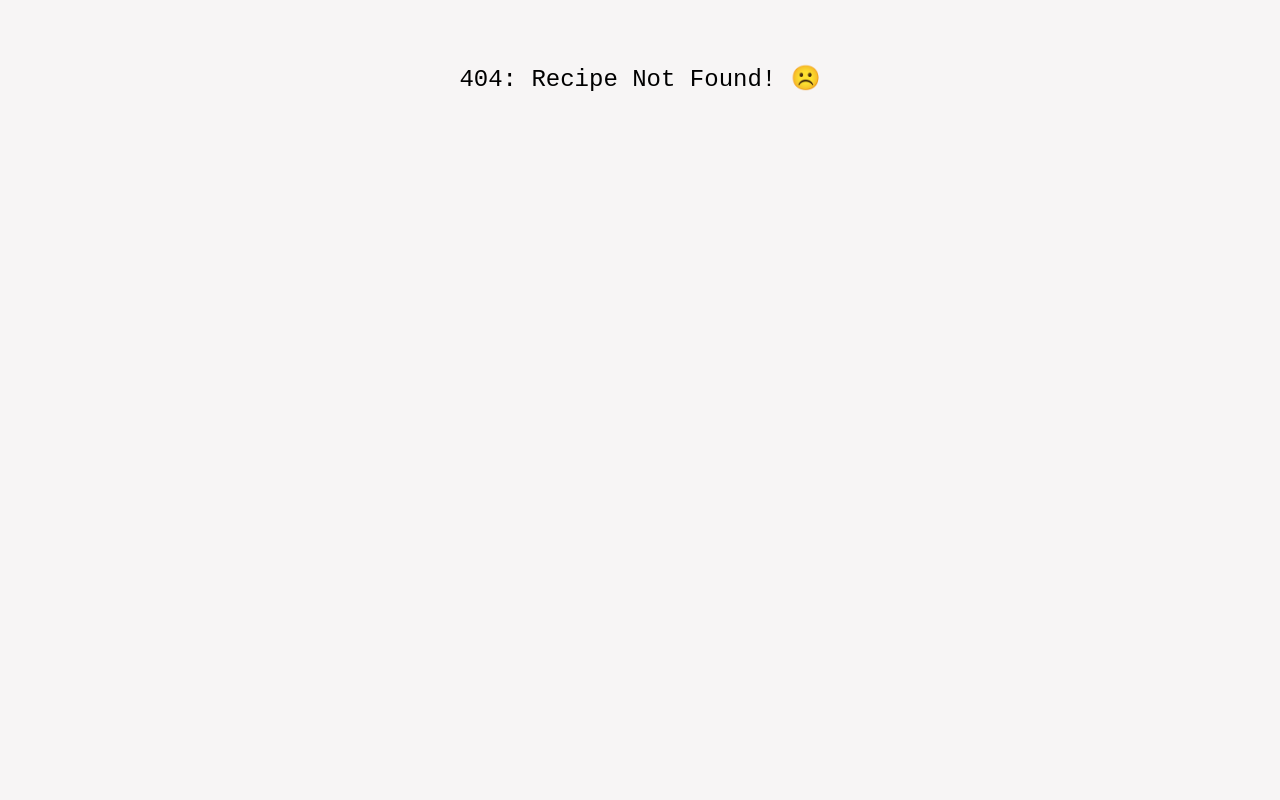
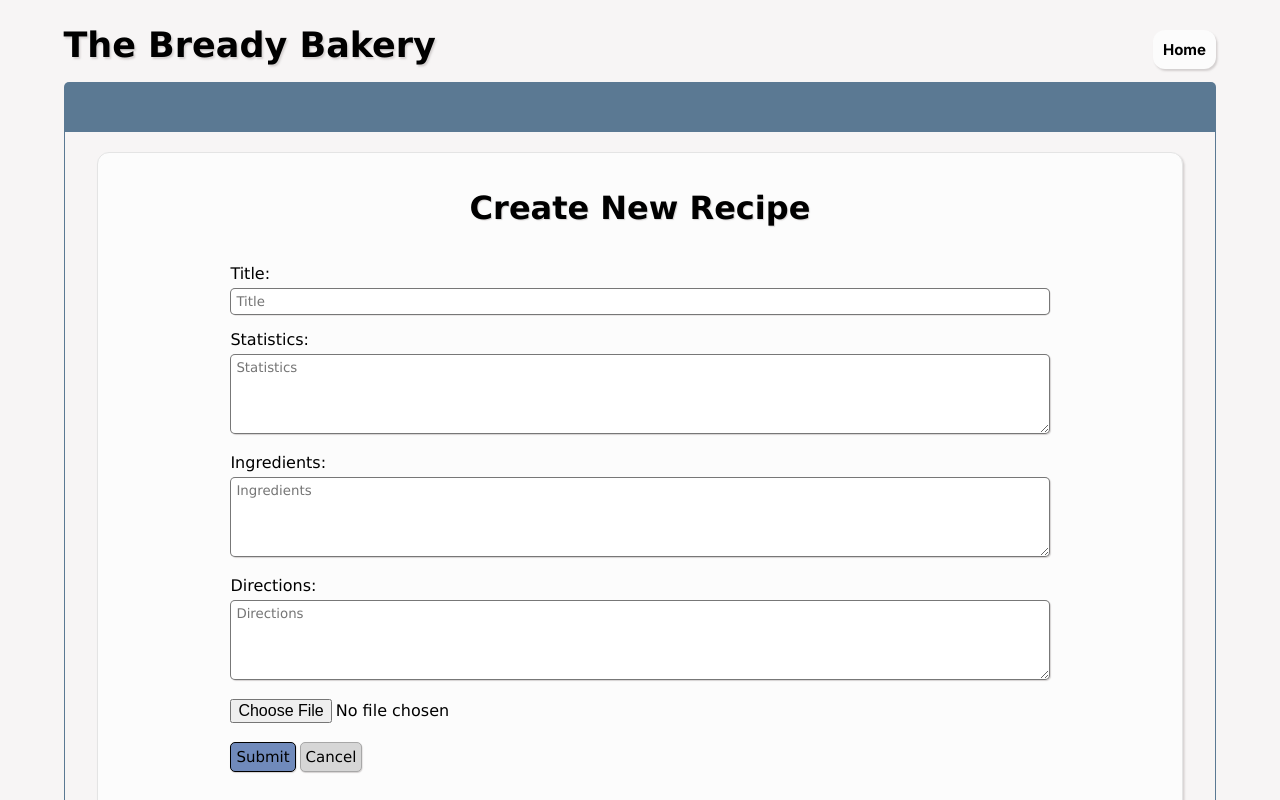
Before and after one commit to sgoh25/cookbook, a Next.js app: page /create in a window 1280 px wide. Before the commit this address had no page. Shown: the top 800 px of the page. Built offline with nearby package versions, Linux system fonts and the light colour scheme.

Commit message:
Add create recipe page with push to firebase db

```diff
--- /dev/null
+++ b/pages/create.js
@@ -0,0 +1,105 @@
+import { ref, set } from 'firebase/database'
+import { useRouter } from 'next/navigation'
+import { useState } from 'react'
+import styles from '@/styles/Home.module.css'
+import Page from '@/components/Page'
+import { getDb } from '@/firebase'
+
+export default function Create() {
+  const router = useRouter()
+  const [error, setError] = useState(null)
+  const [recipeForm, setRecipeForm] = useState({
+    title: "",
+    statistics: "",
+    ingredients: "",
+    directions: "",
+    image: ""
+  })
+
+  function handleChange(event) {
+    const { value, name, files } = event.target;
+    let val = value;
+    if (files && files.length) {
+      val = files[0]
+    }
+    setRecipeForm(prevNote => ({
+      ...prevNote, [name]: val
+    })
+    )
+  }
+
+  function handleForm() {
+    let recipe_id = recipeForm.title.toLowerCase().replace(" ", "_")
+    try {
+      Object.keys(recipeForm).forEach((key) => {
+        recipeForm[key] = convertToList(key, recipeForm[key])
+        if (recipeForm[key] == "" && key != "image") { throw `${capFirst(key)} cannot be empty!` }
+      })
+      console.log(recipeForm)
+      set(ref(getDb(), "recipes/"), { [recipe_id]: recipeForm }).then(() =>
+        console.log(`Recipe added: ${recipe_id}`)
+      )
+      setError(null)
+      router.push('/')
+    }
+    catch (e) {
+      setError(e)
+      console.error(e)
+    }
+
+    setRecipeForm(({
+      title: "",
+      statistics: "",
+      ingredients: "",
+      directions: "",
+      image: ""
+    }))
+  }
+
+  let content = (
+    <>
+      <form>
+        <div className={styles.create_wrapper}>
+          <div className={styles.title}>
+            <h1>Create New Recipe</h1>
+          </div>
+          <div className={styles.label}>Title:</div>
+          <input type="text" onChange={handleChange} placeholder="Title" name="title"
+            text={recipeForm.title} value={recipeForm.title}></input>
+          <div className={styles.label}>Statistics:</div>
+          <textarea onChange={handleChange} placeholder="Statistics" name="statistics"
+            text={recipeForm.statistics} value={recipeForm.statistics}></textarea>
+          <div className={styles.label}>Ingredients:</div>
+          <textarea onChange={handleChange} placeholder="Ingredients" name="ingredients"
+            text={recipeForm.ingredients} value={recipeForm.ingredients}></textarea>
+          <div className={styles.label}>Directions:</div>
+          <textarea onChange={handleChange} placeholder="Directions" name="directions"
+            text={recipeForm.directions} value={recipeForm.directions}></textarea>
+          <input type="file" className={styles.label} name="image" onChange={handleChange} />
+          {error != null && <div className={styles.error}>{error}</div>}
+          <div className={styles.submit_button}>
+            <button type="button" className={styles.button} onClick={handleForm}>Submit</button>
+            <button type="button" className={styles.cancel} onClick={() => router.push('/')}>Cancel</button>
+          </div>
+        </div>
+      </form>
+    </>
+  )
+
+  return <Page title="Create" content={content} state="Create" />
+}
+
+function convertToList(key, value) {
+  if (key == 'title' || key == "image") {
+    return value
+  }
+  let val_list = value.split("\n")
+  if (val_list[val_list.length - 1] == "") {
+    return val_list.slice(0, -1)
+  }
+  return val_list
+}
+
+function capFirst(s) {
+  return s.charAt(0).toUpperCase() + s.slice(1)
+}
--- a/styles/Home.module.css
+++ b/styles/Home.module.css
@@ -19,6 +19,19 @@
   font-weight: bold;
   font-size: 35px;
   text-shadow: 1.5px 2px 2px rgba(195, 191, 191, 0.684);
+}
+
+.create {
+  padding: 10px;
+  margin-left: 10px;
+  margin-top: 30px;
+  font-size: 15px;
+  font-weight: bold;
+  text-align: center;
+  border-radius: var(--border-radius);
+  background: rgb(var(--card-rgb));
+  border: 1px solid rgba(var(--card-border-rgb), 0.684);
+  box-shadow: 1.5px 2px 2px rgba(195, 191, 191, 0.684);
 }
 
 .header {
@@ -230,6 +243,53 @@
   margin-top: 5%;
 }
 
+.create_wrapper {
+  padding: 20px 30px;
+  border-radius: var(--border-radius);
+  border-style: solid;
+  border-width: 0.1px;
+  border-color: rgb(228, 228, 228);
+  background: rgb(var(--card-rgb));
+  box-shadow: 1.5px 2px 2px rgba(195, 191, 191, 0.684);
+}
+
+.label {
+  margin: 5px 10%;
+  font-family: var(--font-mono);
+  font-size: 16px;
+}
+
+.submit_button {
+  display: block;
+  margin: 10px 10%;
+  margin-bottom: 20px;
+}
+
+.button, .cancel {
+  padding: 5px;
+  margin-right: 4px;
+  margin-top: 4px;
+  border-style: solid;
+  border-width: 1px;
+  border-radius: 5px;
+  box-shadow: 0.5px 1px 1px rgba(195, 191, 191, 0.684);
+  background: rgba(86, 117, 175, 0.834);
+  font-size: 15px;
+  font-family: var(--font-mono);
+}
+
+.cancel {
+  border-color: rgb(167, 167, 167);
+  background: rgb(214, 214, 214);
+}
+
+.error {
+  margin: 5px 10% 1px;
+  font-size: 15px;
+  font-family: var(--font-mono);
+  color: crimson;
+}
+
 /* Enable hover only on non-touch devices */
 @media (hover: hover) and (pointer: fine) {
 
@@ -258,6 +318,12 @@
 
 /* Mobile */
 @media (max-width: 700px) {
+  .create {
+    padding: 10px;
+    margin-left: 5px;
+    margin-top: 80px;
+  }
+
   .content {
     padding: 4rem;
   }
--- a/styles/globals.css
+++ b/styles/globals.css
@@ -1,7 +1,7 @@
 :root {
   --max-width: 1100px;
   --border-radius: 12px;
-  --font-mono: Verdana;
+  --font-mono: Verdana, Geneva, Tahoma, sans-serif;
 
   --foreground-rgb: 0, 0, 0;
   --background-start-rgb: 214, 219, 220;
@@ -87,6 +87,37 @@ input[type=checkbox]:checked+label.strikethrough {
   text-decoration: line-through;
 }
 
+input[type=text],
+input[type=password] {
+    font-family: Verdana, Geneva, Tahoma, sans-serif;
+    width: 80%;
+    margin: auto 10% 10px 10%;
+    padding: 5px;
+    border-style: solid;
+    border-width: 1px;
+    border-radius: 5px;
+    border-color: rgba(94, 94, 94, 0.84);
+    box-shadow: 0.5px 0.5px 0.5px rgba(195, 191, 191, 0.684);
+}
+
+textarea {
+  font-family: Verdana, Geneva, Tahoma, sans-serif;
+  width: 80%;
+  height: 80px;
+  margin: auto 10% 10px 10%;
+  padding: 5px;
+  border-style: solid;
+  border-width: 1px;
+  border-radius: 5px;
+  border-color: rgba(94, 94, 94, 0.84);
+  box-shadow: 1px 1px 1px rgba(195, 191, 191, 0.684);
+  white-space: pre-wrap;
+}
+
+form {
+  width: 100%;
+}
+
 @media (prefers-color-scheme: dark) {
   html {
     color-scheme: dark;
```
